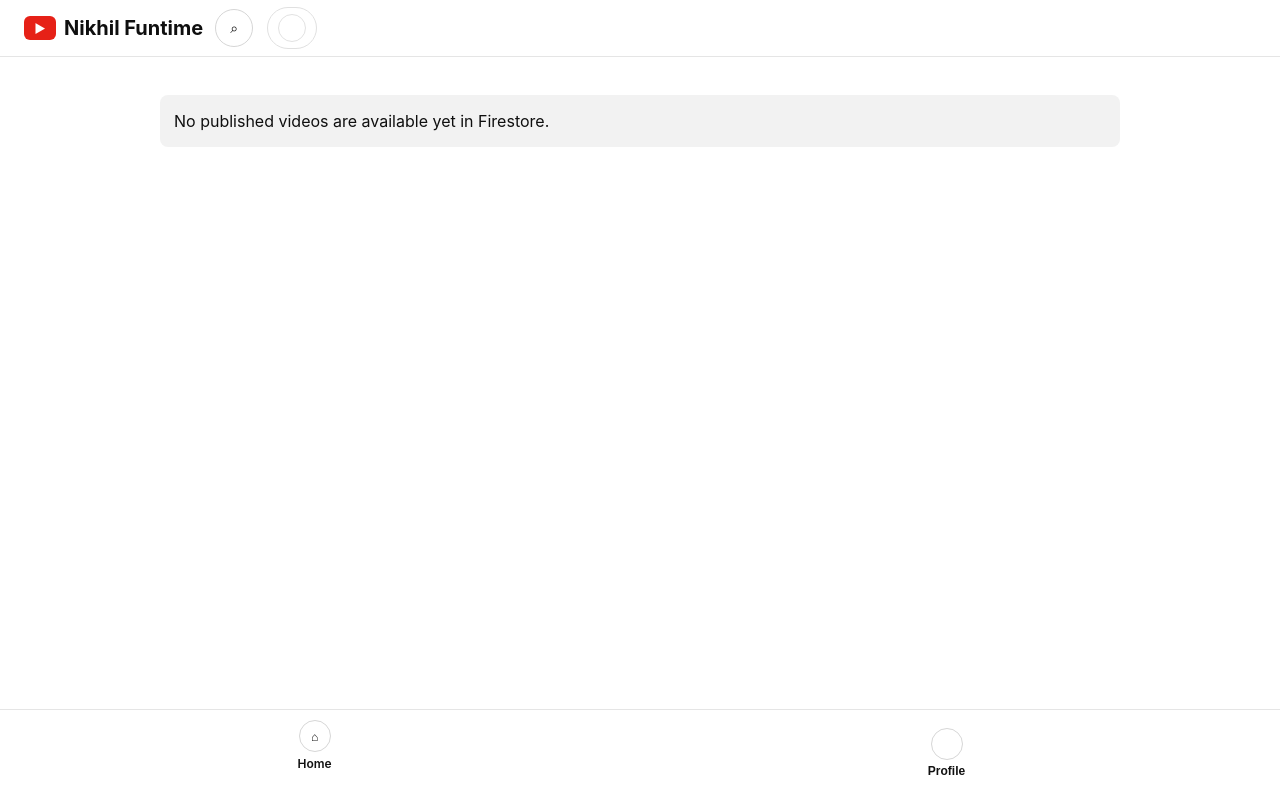
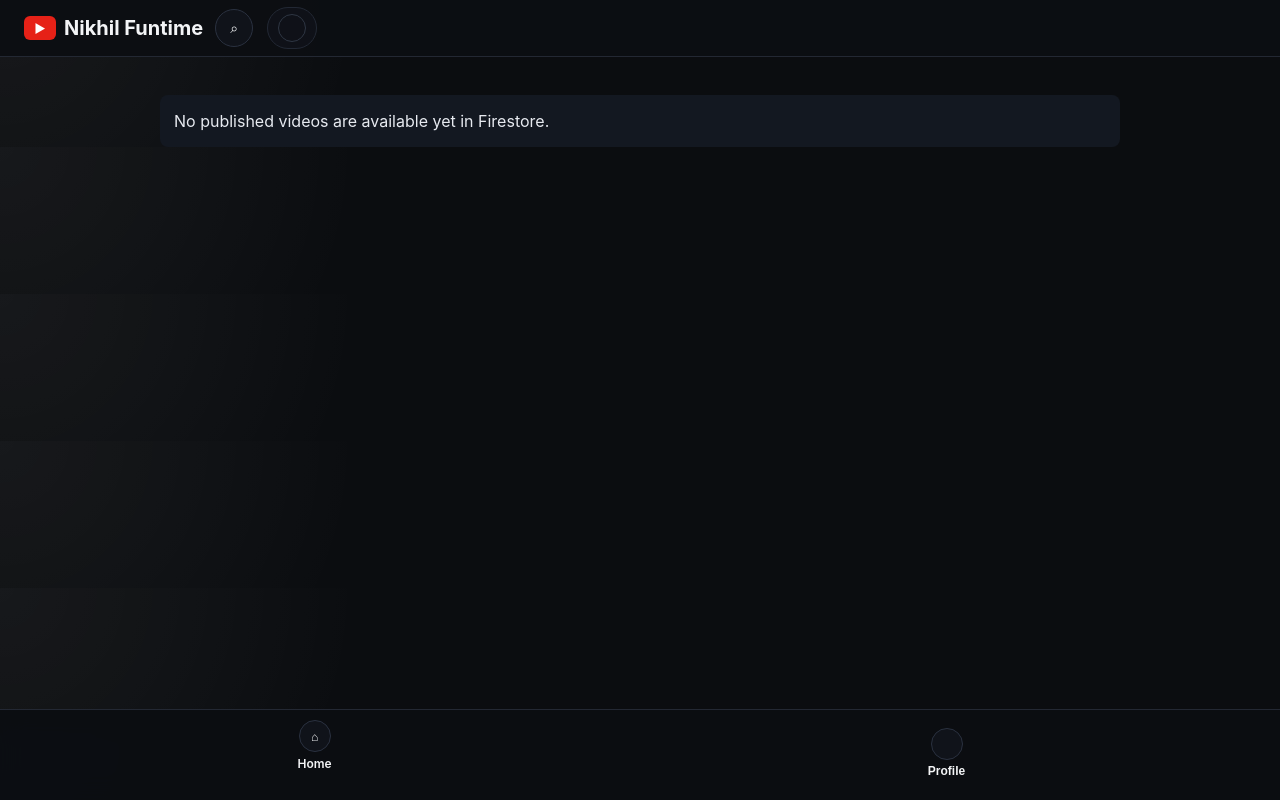
Before and after one commit to 88pawankumarjha/alldue, a FastAPI app: page / in a window 1280 px wide. Run offline with FastAPI, Linux system fonts and the light colour scheme.

Commit message:
Apply dark theme by default

```diff
--- a/static/style.css
+++ b/static/style.css
@@ -1,5 +1,6 @@
 * { box-sizing: border-box; }
-body { font-family: -apple-system, BlinkMacSystemFont, 'Segoe UI', Roboto, Arial, sans-serif; margin: 24px; color:#0f0f0f; background:#fff; }
+html { color-scheme: dark; }
+body { font-family: -apple-system, BlinkMacSystemFont, 'Segoe UI', Roboto, Arial, sans-serif; margin: 24px; color:#f3f4f6; background:#0b0d10; }
 .container { max-width: 900px; margin: 0 auto; }
 header { display:flex; justify-content:space-between; align-items:center; }
 .header-actions { display:flex; align-items:center; gap:14px; }
@@ -17,7 +18,7 @@ small.note { color:#666; }
 .video-page {
   margin: 0;
   overflow-x: hidden;
-  background: #fff;
+  background: radial-gradient(circle at top left, rgba(255,255,255,0.05), transparent 28%), #0b0d10;
 }
 
 .video-topbar {
@@ -28,8 +29,8 @@ small.note { color:#666; }
   align-items: center;
   min-height: 56px;
   padding: 0 24px;
-  border-bottom: 1px solid #e5e5e5;
-  background: rgba(255,255,255,0.97);
+  border-bottom: 1px solid #232833;
+  background: rgba(12,14,18,0.96);
 }
 
 .dev-header-row {
@@ -62,6 +63,12 @@ small.note { color:#666; }
 .shelf-card {
   color: inherit;
   text-decoration: none;
+}
+
+.video-brand,
+.top-links,
+.bottom-nav-item {
+  color: #f3f4f6;
 }
 
 .video-brand {
@@ -117,10 +127,10 @@ small.note { color:#666; }
   place-items: center;
   width: 38px;
   height: 38px;
-  border: 1px solid #d6d6d6;
+  border: 1px solid #2a3140;
   border-radius: 50%;
-  background: #fff;
-  color: #111;
+  background: #10131a;
+  color: #f3f4f6;
 }
 
 .top-links {
@@ -149,10 +165,10 @@ small.note { color:#666; }
   align-items: center;
   gap: 8px;
   padding: 6px 10px;
-  border: 1px solid #d6d6d6;
+  border: 1px solid #2a3140;
   border-radius: 999px;
-  background: #fff;
-  color: #111;
+  background: #10131a;
+  color: #f3f4f6;
   cursor: pointer;
   font: inherit;
   line-height: 1;
@@ -178,7 +194,7 @@ small.note { color:#666; }
   width: 28px;
   height: 28px;
   border-radius: 50%;
-  background: #111;
+  background: #e11d48;
   color: #fff;
   font-size: 12px;
   font-weight: 700;
@@ -186,7 +202,7 @@ small.note { color:#666; }
 
 .profile-avatar-empty {
   background: transparent;
-  border: 1px solid #d9d9d9;
+  border: 1px solid #3a4354;
   color: transparent;
 }
 
@@ -231,8 +247,8 @@ small.note { color:#666; }
   justify-content: space-around;
   gap: 12px;
   padding: 10px 14px 14px;
-  background: rgba(255,255,255,0.98);
-  border-top: 1px solid #e5e5e5;
+  background: rgba(12,14,18,0.96);
+  border-top: 1px solid #232833;
   backdrop-filter: blur(12px);
 }
 
@@ -243,7 +259,7 @@ small.note { color:#666; }
   gap: 4px;
   border: 0;
   background: transparent;
-  color: #111;
+  color: #f3f4f6;
   font-size: 12px;
   font-weight: 600;
   text-decoration: none;
@@ -260,8 +276,8 @@ small.note { color:#666; }
   width: 32px;
   height: 32px;
   border-radius: 50%;
-  border: 1px solid #d6d6d6;
-  background: #fff;
+  border: 1px solid #2a3140;
+  background: #10131a;
 }
 
 .dev-actions {
@@ -451,7 +468,8 @@ small.note { color:#666; }
   margin-top: 14px;
   padding: 14px;
   border-radius: 8px;
-  background: #f2f2f2;
+  background: #131821;
+  color: #e7eaf0;
   line-height: 1.5;
 }
 
```
Also changed, not shown: other parts of static/style.css (+23 -12 lines).
